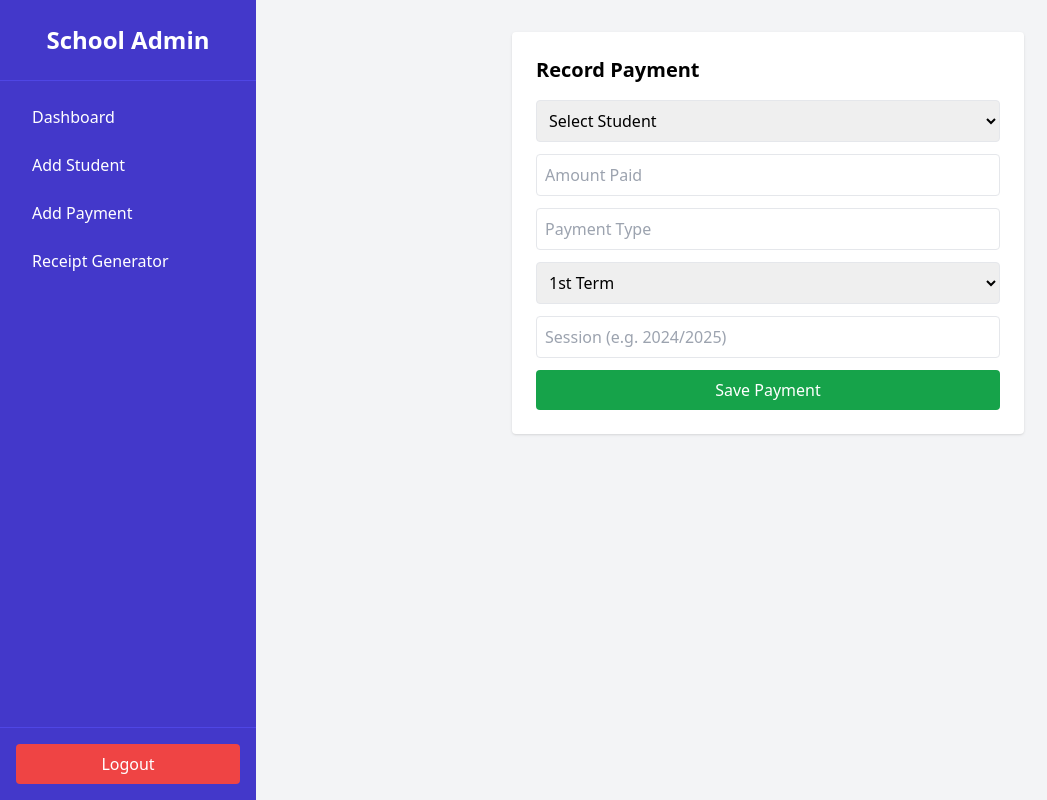
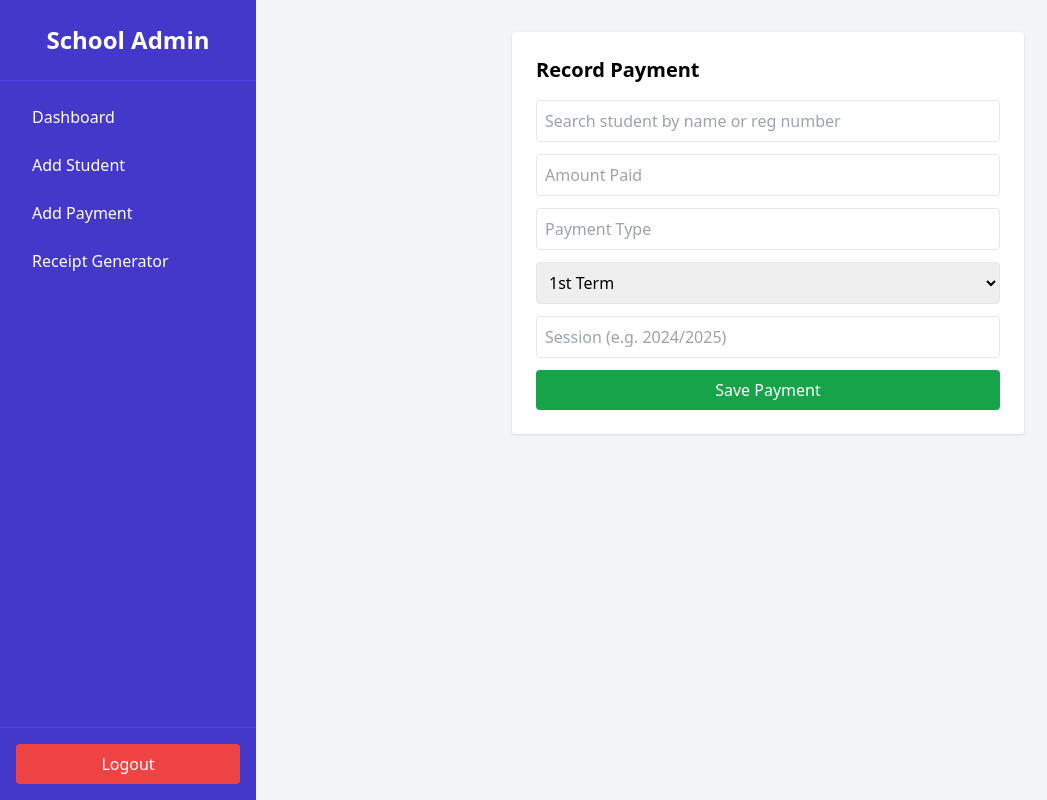
Before and after one commit to winter0019/alfurqan_academy3, a Flask app: page /add-payment in a window 1280 px wide. Shown: the whole page, without its empty margins (0-1047 px from the left). Run offline with Flask 3, Linux system fonts and the light colour scheme; a user stored in the database is signed in; some libraries are stand-ins or nearby versions.

Commit message:
Update add_payment.html

```diff
--- a/templates/add_payment.html
+++ b/templates/add_payment.html
@@ -3,21 +3,66 @@
 <div class="max-w-lg mx-auto bg-white p-6 rounded shadow">
   <h2 class="text-xl font-bold mb-4">Record Payment</h2>
   <form method="POST">
-    <select name="student_id" class="w-full border p-2 mb-3 rounded">
-      <option value="">Select Student</option>
-      {% for s in students %}
-      <option value="{{ s.id }}">{{ s.name }} ({{ s.reg_number }})</option>
-      {% endfor %}
-    </select>
-    <input type="number" step="0.01" name="amount_paid" placeholder="Amount Paid" class="w-full border p-2 mb-3 rounded">
-    <input type="text" name="payment_type" placeholder="Payment Type" class="w-full border p-2 mb-3 rounded">
+
+    <!-- Student Search -->
+    <input type="text" id="student-search" placeholder="Search student by name or reg number"
+           class="w-full border p-2 mb-3 rounded">
+
+    <ul id="search-results" class="border rounded mb-3 hidden"></ul>
+
+    <input type="hidden" name="student_id" id="student_id">
+
+    <input type="number" step="0.01" name="amount_paid" placeholder="Amount Paid"
+           class="w-full border p-2 mb-3 rounded">
+    <input type="text" name="payment_type" placeholder="Payment Type"
+           class="w-full border p-2 mb-3 rounded">
+
     <select name="term" class="w-full border p-2 mb-3 rounded">
       <option>1st Term</option>
       <option>2nd Term</option>
       <option>3rd Term</option>
     </select>
-    <input type="text" name="session" placeholder="Session (e.g. 2024/2025)" class="w-full border p-2 mb-3 rounded">
+
+    <input type="text" name="session" placeholder="Session (e.g. 2024/2025)"
+           class="w-full border p-2 mb-3 rounded">
+
     <button type="submit" class="w-full bg-green-600 text-white py-2 rounded">Save Payment</button>
   </form>
 </div>
+
+<script>
+const searchInput = document.getElementById("student-search");
+const resultsList = document.getElementById("search-results");
+const hiddenId = document.getElementById("student_id");
+
+searchInput.addEventListener("input", async function() {
+  const q = this.value;
+  if (q.length < 2) {
+    resultsList.innerHTML = "";
+    resultsList.classList.add("hidden");
+    return;
+  }
+
+  const res = await fetch(`/search-students?q=${q}`);
+  const data = await res.json();
+
+  resultsList.innerHTML = "";
+  if (data.students.length > 0) {
+    resultsList.classList.remove("hidden");
+    data.students.forEach(s => {
+      const li = document.createElement("li");
+      li.textContent = `${s.name} (${s.reg_number})`;
+      li.className = "p-2 hover:bg-gray-100 cursor-pointer";
+      li.onclick = () => {
+        searchInput.value = `${s.name} (${s.reg_number})`;
+        hiddenId.value = s.id;
+        resultsList.classList.add("hidden");
+      };
+      resultsList.appendChild(li);
+    });
+  } else {
+    resultsList.classList.add("hidden");
+  }
+});
+</script>
 {% endblock %}
```
